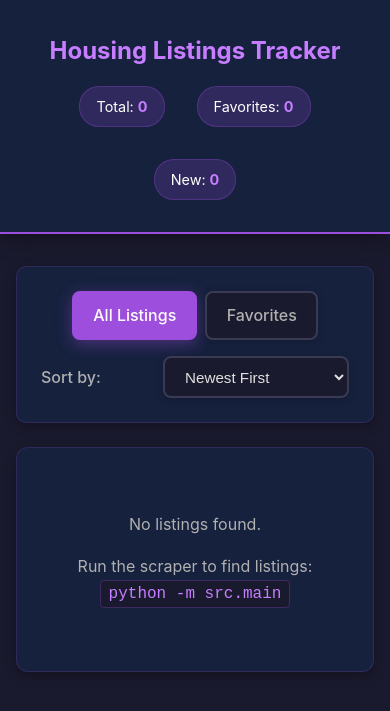
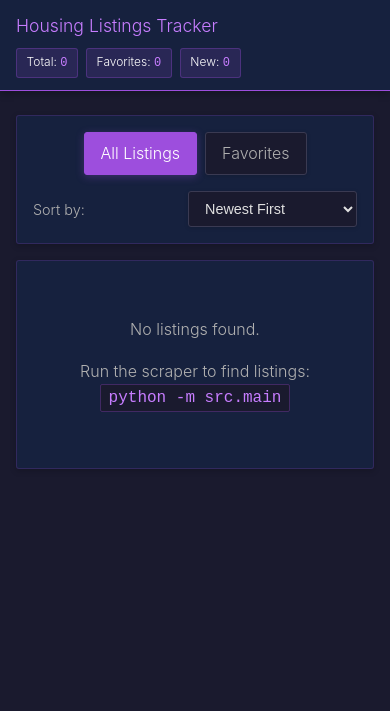
Before and after one commit to lsmat2/HousingNotificationSystem, a Flask app: page / in a window 390 px wide. Shown: the top 711 px of the page. Run offline with Flask 3, Linux system fonts and the light colour scheme; data that the repository does not hold is empty.

Commit message:
Redesign UI for high-tech, condensed, professional aesthetic
UI improvements:
- Single-line header with title and stats side-by-side
- Minimal border-radius (2-4px) for sharp, modern look
- Thin 1px borders throughout for cleaner appearance
- Light font-weight (300-400) for elegant, sleek typography
- Monospace fonts for all numbers (prices, beds, baths, stats)
- Reduced shadows and padding for flatter, more compact design
- Card header and action buttons on same line to save vertical space
- Tighter grid spacing with smaller cards
- More listings visible per screen

Result: Professional, high-tech interface with maximum information density

🤖 Generated with [Claude Code](https://claude.com/claude-code)

Co-Authored-By: Claude <noreply@anthropic.com>

```diff
--- a/static/style.css
+++ b/static/style.css
@@ -10,58 +10,62 @@ body {
     background: #1a1a2e;
     color: #e0e0e0;
     line-height: 1.6;
+    font-weight: 300;
 }
 
-/* Header */
+/* Header - Condensed Single Line */
 header {
     background: #16213e;
     color: white;
-    padding: 2rem;
-    text-align: center;
-    box-shadow: 0 4px 20px rgba(0,0,0,0.4);
-    border-bottom: 2px solid #9d4edd;
+    padding: 0.75rem 2rem;
+    box-shadow: 0 2px 8px rgba(0,0,0,0.3);
+    border-bottom: 1px solid #9d4edd;
+    display: flex;
+    justify-content: space-between;
+    align-items: center;
 }
 
 header h1 {
-    margin-bottom: 1rem;
-    font-size: 2rem;
+    font-size: 1.25rem;
     color: #c77dff;
+    font-weight: 300;
+    margin: 0;
 }
 
 .stats {
     display: flex;
-    justify-content: center;
-    gap: 2rem;
-    flex-wrap: wrap;
+    gap: 1rem;
 }
 
 .stat {
-    background: rgba(157, 78, 221, 0.2);
-    padding: 0.5rem 1rem;
-    border-radius: 20px;
-    font-size: 0.9rem;
+    background: rgba(157, 78, 221, 0.15);
+    padding: 0.25rem 0.75rem;
+    border-radius: 3px;
+    font-size: 0.8rem;
     border: 1px solid rgba(157, 78, 221, 0.3);
+    font-weight: 300;
 }
 
 .stat strong {
-    font-weight: 700;
+    font-weight: 400;
     color: #c77dff;
+    font-family: 'Courier New', Consolas, monospace;
 }
 
 /* Container */
 .container {
     max-width: 1400px;
-    margin: 2rem auto;
+    margin: 1.5rem auto;
     padding: 0 1rem;
 }
 
 /* Controls */
 .controls {
     background: #16213e;
-    padding: 1.5rem;
-    border-radius: 10px;
-    box-shadow: 0 4px 12px rgba(0,0,0,0.3);
-    margin-bottom: 1.5rem;
+    padding: 1rem;
+    border-radius: 3px;
+    box-shadow: 0 2px 6px rgba(0,0,0,0.2);
+    margin-bottom: 1rem;
     display: flex;
     justify-content: space-between;
     align-items: center;
@@ -76,29 +80,28 @@ header h1 {
 }
 
 .filter-btn {
-    padding: 0.6rem 1.2rem;
-    border: 2px solid #3a3a52;
-    border-radius: 8px;
+    padding: 0.5rem 1rem;
+    border: 1px solid #3a3a52;
+    border-radius: 3px;
     text-decoration: none;
     color: #b0b0b0;
-    font-weight: 500;
-    transition: all 0.3s;
+    font-weight: 300;
+    transition: all 0.2s;
     background: #1a1a2e;
-    box-shadow: 0 2px 8px rgba(0,0,0,0.2);
+    box-shadow: 0 1px 4px rgba(0,0,0,0.15);
 }
 
 .filter-btn:hover {
     border-color: #9d4edd;
     color: #c77dff;
-    box-shadow: 0 4px 12px rgba(157, 78, 221, 0.3);
-    transform: translateY(-2px);
+    box-shadow: 0 2px 6px rgba(157, 78, 221, 0.2);
 }
 
 .filter-btn.active {
     background: #9d4edd;
     border-color: #9d4edd;
     color: white;
-    box-shadow: 0 4px 16px rgba(157, 78, 221, 0.4);
+    box-shadow: 0 2px 8px rgba(157, 78, 221, 0.3);
 }
 
 .sort {
@@ -108,87 +111,98 @@ header h1 {
 }
 
 .sort label {
-    font-weight: 500;
+    font-weight: 300;
     color: #b0b0b0;
+    font-size: 0.9rem;
 }
 
 .sort select {
-    padding: 0.6rem 1rem;
-    border: 2px solid #3a3a52;
-    border-radius: 8px;
-    font-size: 0.95rem;
+    padding: 0.5rem 0.75rem;
+    border: 1px solid #3a3a52;
+    border-radius: 3px;
+    font-size: 0.9rem;
     cursor: pointer;
     background: #1a1a2e;
     color: #e0e0e0;
-    box-shadow: 0 2px 8px rgba(0,0,0,0.2);
-    transition: all 0.3s;
+    box-shadow: 0 1px 4px rgba(0,0,0,0.15);
+    transition: all 0.2s;
+    font-weight: 300;
 }
 
 .sort select:hover {
     border-color: #9d4edd;
-    box-shadow: 0 4px 12px rgba(157, 78, 221, 0.3);
+    box-shadow: 0 2px 6px rgba(157, 78, 221, 0.2);
 }
 
 .sort select:focus {
     outline: none;
     border-color: #c77dff;
-    box-shadow: 0 4px 16px rgba(157, 78, 221, 0.4);
+    box-shadow: 0 2px 8px rgba(157, 78, 221, 0.3);
 }
 
 /* Neighborhood Section */
 .neighborhood-section {
-    margin-bottom: 2.5rem;
+    margin-bottom: 2rem;
 }
 
 .neighborhood-title {
     color: #c77dff;
-    font-size: 1.5rem;
-    margin-bottom: 1rem;
-    padding-bottom: 0.5rem;
-    border-bottom: 2px solid rgba(157, 78, 221, 0.3);
+    font-size: 1.1rem;
+    font-weight: 300;
+    margin-bottom: 0.75rem;
+    padding-bottom: 0.35rem;
+    border-bottom: 1px solid rgba(157, 78, 221, 0.25);
 }
 
 .neighborhood-count {
     color: #9d4edd;
-    font-size: 1rem;
-    font-weight: normal;
+    font-size: 0.9rem;
+    font-weight: 300;
+    font-family: 'Courier New', Consolas, monospace;
 }
 
 /* Compact Grid Layout */
 .listings-grid {
     display: grid;
-    grid-template-columns: repeat(auto-fill, minmax(350px, 1fr));
-    gap: 0.75rem;
+    grid-template-columns: repeat(auto-fill, minmax(320px, 1fr));
+    gap: 0.5rem;
 }
 
 /* Compact Cards */
 .listing-card-compact {
     background: #16213e;
-    border-radius: 8px;
-    box-shadow: 0 2px 8px rgba(0,0,0,0.3);
-    transition: all 0.3s;
+    border-radius: 3px;
+    box-shadow: 0 1px 4px rgba(0,0,0,0.2);
+    transition: all 0.2s;
     border: 1px solid rgba(157, 78, 221, 0.2);
     display: flex;
     flex-direction: column;
 }
 
 .listing-card-compact:hover {
-    box-shadow: 0 4px 16px rgba(157, 78, 221, 0.3);
-    transform: translateY(-2px);
-    border-color: rgba(157, 78, 221, 0.4);
+    box-shadow: 0 2px 8px rgba(157, 78, 221, 0.2);
+    border-color: rgba(157, 78, 221, 0.35);
+}
+
+.card-top-row {
+    display: flex;
+    justify-content: space-between;
+    align-items: flex-start;
+    gap: 0.5rem;
+    padding: 0.5rem;
 }
 
 .card-header-compact {
-    padding: 0.75rem;
     cursor: pointer;
     flex: 1;
+    min-width: 0;
 }
 
 .listing-title-compact {
     color: #f0f0f0;
-    font-size: 0.95rem;
-    font-weight: 600;
-    margin-bottom: 0.5rem;
+    font-size: 0.85rem;
+    font-weight: 400;
+    margin-bottom: 0.4rem;
     overflow: hidden;
     text-overflow: ellipsis;
     white-space: nowrap;
@@ -323,22 +341,23 @@ header h1 {
 /* Empty State */
 .empty-state {
     text-align: center;
-    padding: 3rem;
+    padding: 2.5rem;
     background: #16213e;
-    border-radius: 12px;
-    box-shadow: 0 4px 12px rgba(0,0,0,0.3);
+    border-radius: 3px;
+    box-shadow: 0 2px 6px rgba(0,0,0,0.2);
     border: 1px solid rgba(157, 78, 221, 0.2);
 }
 
 .empty-state p {
     margin: 1rem 0;
     color: #b0b0b0;
+    font-weight: 300;
 }
 
 .empty-state a {
     color: #9d4edd;
     text-decoration: none;
-    font-weight: 500;
+    font-weight: 300;
 }
 
 .empty-state a:hover {
@@ -349,16 +368,32 @@ header h1 {
 .empty-state code {
     background: #1a1a2e;
     padding: 0.25rem 0.5rem;
-    border-radius: 4px;
-    font-family: 'Courier New', monospace;
+    border-radius: 2px;
+    font-family: 'Courier New', Consolas, monospace;
     color: #c77dff;
     border: 1px solid rgba(157, 78, 221, 0.3);
 }
 
 /* Responsive */
 @media (max-width: 768px) {
+    header {
+        flex-direction: column;
+        align-items: flex-start;
+        padding: 0.75rem 1rem;
+        gap: 0.5rem;
+    }
+
     header h1 {
-        font-size: 1.5rem;
+        font-size: 1.1rem;
+    }
+
+    .stats {
+        gap: 0.5rem;
+    }
+
+    .stat {
+        font-size: 0.75rem;
+        padding: 0.2rem 0.6rem;
     }
 
     .controls {
--- a/templates/index.html
+++ b/templates/index.html
@@ -51,6 +51,7 @@
                 <div class="listings-grid">
                     {% for listing in listings %}
                     <div class="listing-card-compact" data-listing-id="{{ listing.listing_id }}">
+                        <div class="card-top-row">
                             <div class="card-header-compact" onclick="toggleDetails('{{ listing.listing_id }}')">
                                 <div class="listing-title-compact">{{ listing.title or 'Untitled Listing' }}</div>
 
@@ -91,6 +92,7 @@
                                 <button class="expand-btn-compact">
                                     <span class="arrow">▼</span>
                                 </button>
+                            </div>
                         </div>
 
                         <div class="card-details-compact" id="details-{{ listing.listing_id }}" style="display: none;">
```
Also changed, not shown: other parts of static/style.css (+37 -33 lines). Lines whose indentation alone changed are shown as unchanged.
